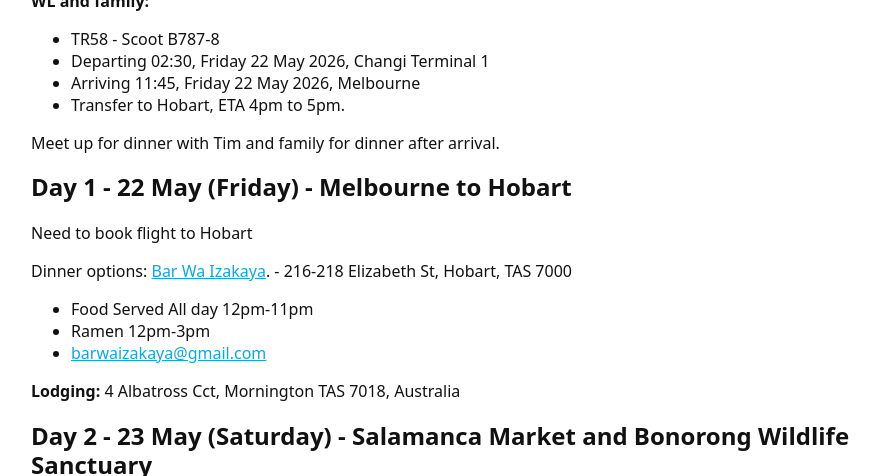
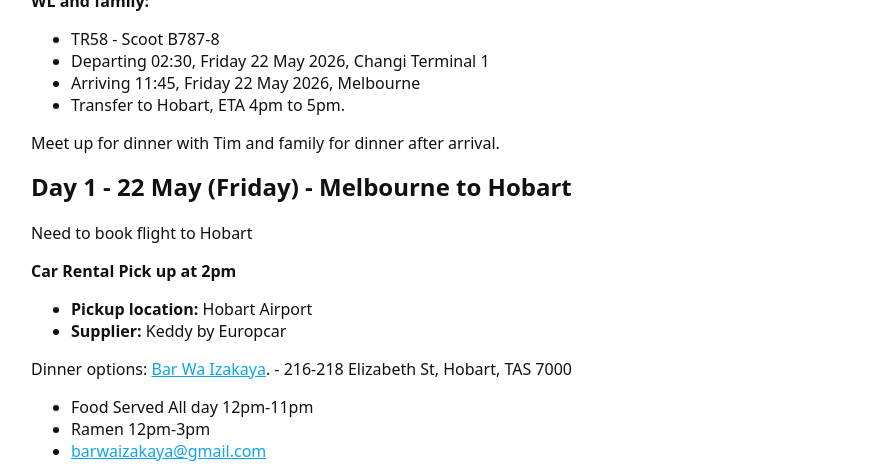
Before and after one commit to zeriahgroup/Travel, a Jekyll site: the page built from travels/2026_Tasmania.md, in a window 1280 px wide and 900 px high, scrolled down 3172 px, cut to the strip 0-476 px from the top of the window. Shown: the whole strip, without its empty margins (143-1023 px from the left). Built offline with Jekyll 4.4.1, drawn with Linux system fonts in a browser that asks for light colours.

Commit message:
Update 2026_Tasmania.md

```diff
--- a/travels/2026_Tasmania.md
+++ b/travels/2026_Tasmania.md
@@ -112,6 +112,10 @@ Meet up for dinner with Tim and family for dinner after arrival.
 ## Day 1 - 22 May (Friday) - Melbourne to Hobart
 
 Need to book flight to Hobart
+
+**Car Rental Pick up at 2pm**
+- **Pickup location:** Hobart Airport
+- **Supplier:** Keddy by Europcar
 
 Dinner options:
 [Bar Wa Izakaya](https://www.barwaizakaya.com/). - 216-218 Elizabeth St, Hobart, TAS 7000
```
